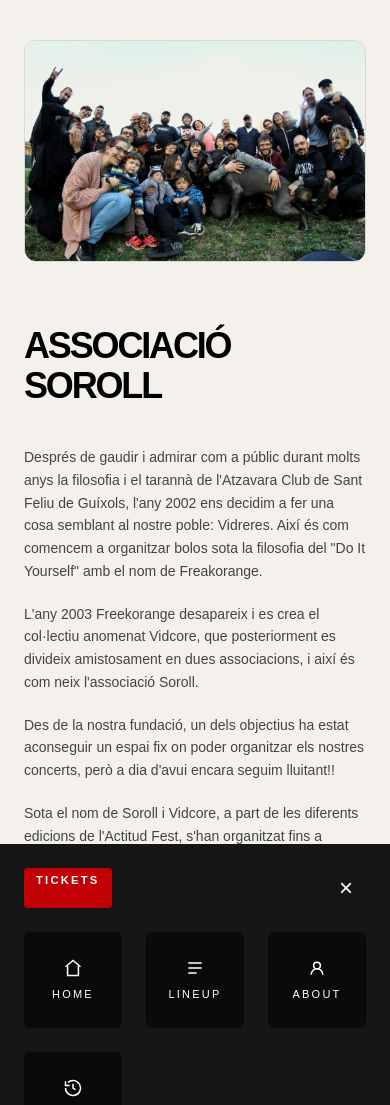
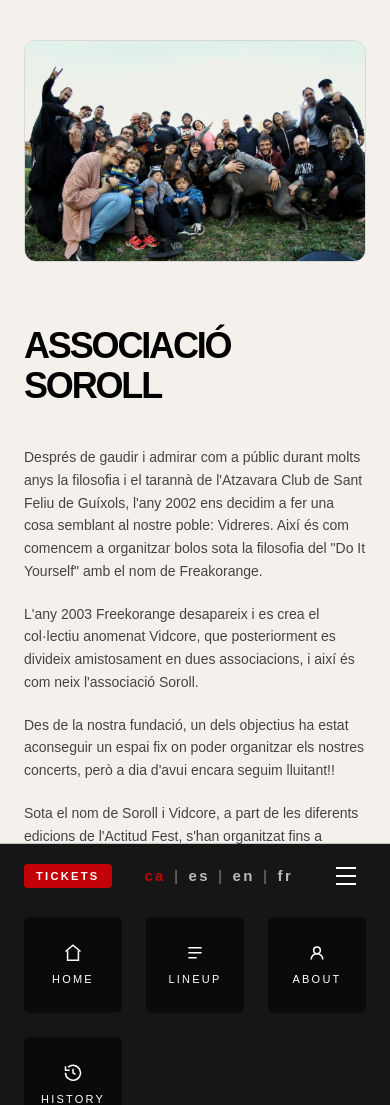
Before and after one commit to akustikoa/actitudfest, a React (Vite) app: page /about in a window 390 px wide. Shown: the top 1105 px of the page. Built offline with nearby package versions, Linux system fonts and the light colour scheme.

Commit message:
navbar responsive navigations and animatino fixed, button tickets fixed

```diff
--- a/src/components/Navbar.jsx
+++ b/src/components/Navbar.jsx
@@ -2,7 +2,7 @@
 import { NavLink } from 'react-router-dom';
 import { useLanguage } from '../context/LanguageContext';
 
-/* ================= ICONS ================= */
+/* ICONS*/
 
 function IconBase({ children, className = '' }) {
   return (
@@ -48,7 +48,7 @@
   </IconBase>
 );
 
-/* ================= CONFIG ================= */
+/* CONFIG  */
 
 const linkConfig = [
   { to: '/', labelKey: 'navbar.home', icon: HomeIcon },
@@ -57,7 +57,7 @@
   { to: '/history', labelKey: 'navbar.history', icon: HistoryIcon },
 ];
 
-/* ================= HOOKS ================= */
+/* HOOKS  */
 
 function useScrollThreshold(threshold = 100) {
   const [isPassed, setIsPassed] = useState(false);
@@ -72,7 +72,7 @@
   return isPassed;
 }
 
-/* ================= COMPONENTS ================= */
+/* COMPONENTS */
 
 function LanguageSelector({ language, setLanguage, variant = 'desktop' }) {
   const languages = ['ca', 'es', 'en', 'fr'];
@@ -154,7 +154,7 @@
   );
 }
 
-/* ================= MAIN ================= */
+/* MAIN */
 
 function Navbar() {
   const [isOpen, setIsOpen] = useState(false);
@@ -206,8 +206,10 @@
           style={{
             paddingBottom: 'calc(env(safe-area-inset-bottom, 0px) + 1rem)',
           }}
-          className={`fixed bottom-0 left-0 z-50 w-full items-center justify-between bg-surface px-6 pt-4 ${
-            !showCompactBar || !showMobileBar ? 'hidden' : 'flex'
+          className={`fixed bottom-0 left-0 z-50 w-full h-16 pt-4 flex items-center justify-between bg-surface px-6 transition-transform duration-300 ${
+            !showCompactBar || !showMobileBar || isOpen
+              ? 'translate-y-full'
+              : 'translate-y-0'
           }`}
         >
           <TicketsButton />
@@ -219,8 +221,8 @@
           />
 
           <button
-            onClick={() => setIsOpen((o) => !o)}
-            className='flex h-10 w-10 items-center justify-center text-white'
+            onClick={() => setIsOpen(!isOpen)}
+            className='flex h-10 w-10 items-center justify-center text-white shrink-0'
           >
             <div className='flex flex-col gap-1.5'>
               <span
@@ -256,7 +258,7 @@
 
             <button
               onClick={() => setIsOpen(false)}
-              className='h-10 w-10 text-white text-2xl'
+              className='h-0 w-10 text-white text-2xl'
             >
               &times;
             </button>
--- a/src/pages/About.jsx
+++ b/src/pages/About.jsx
@@ -270,7 +270,7 @@
       <div className='bg-black text-white'>
         <section className='bg-[#f4f1ec] px-6 lg:py-18 py-10 pb-0 text-black sm:px-10 lg:px-16'>
           <div className='mx-auto w-full max-w-[1200px]'>
-            <div className='overflow-hidden rounded-xl border border-1 border-black/10'>
+            <div className='overflow-hidden rounded-xl border border-1 border-black/10 '>
               <img
                 src='/about/actitud-about.jpg'
                 alt='Actitud Fest'
```
